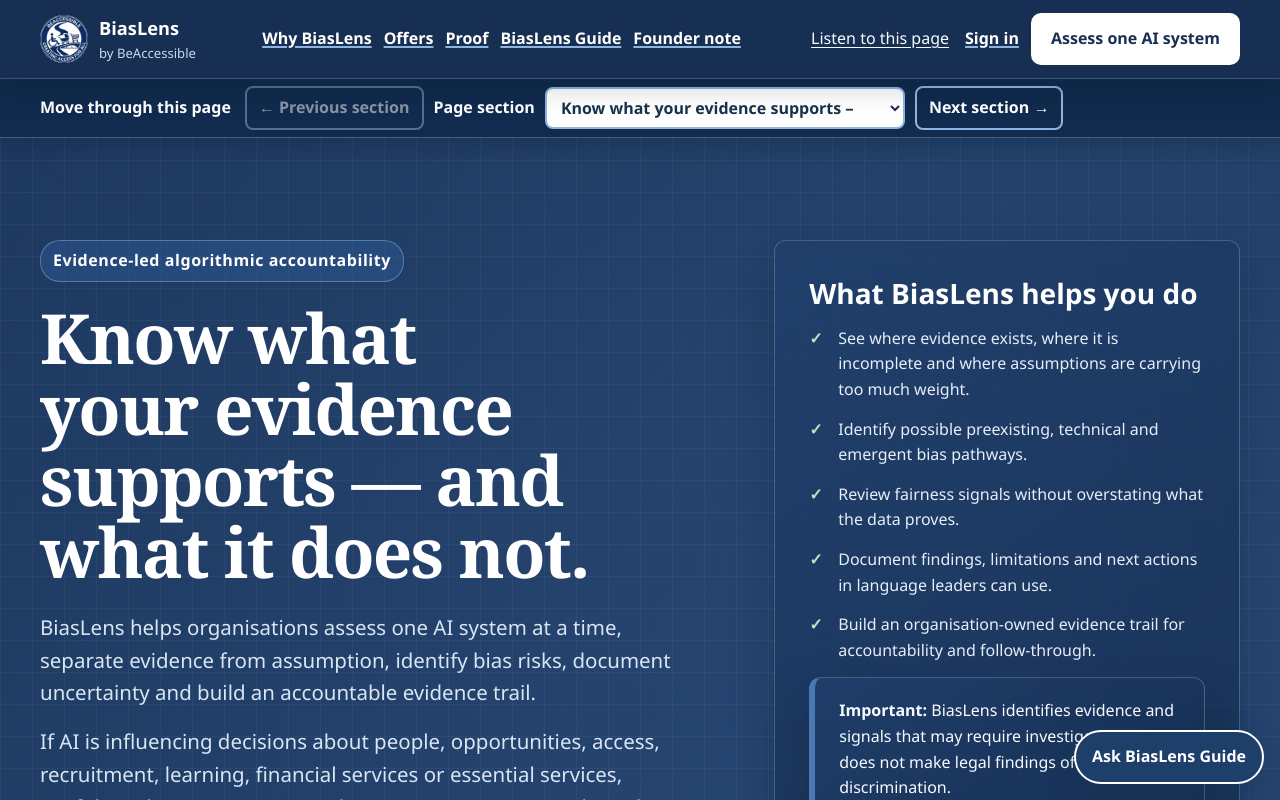
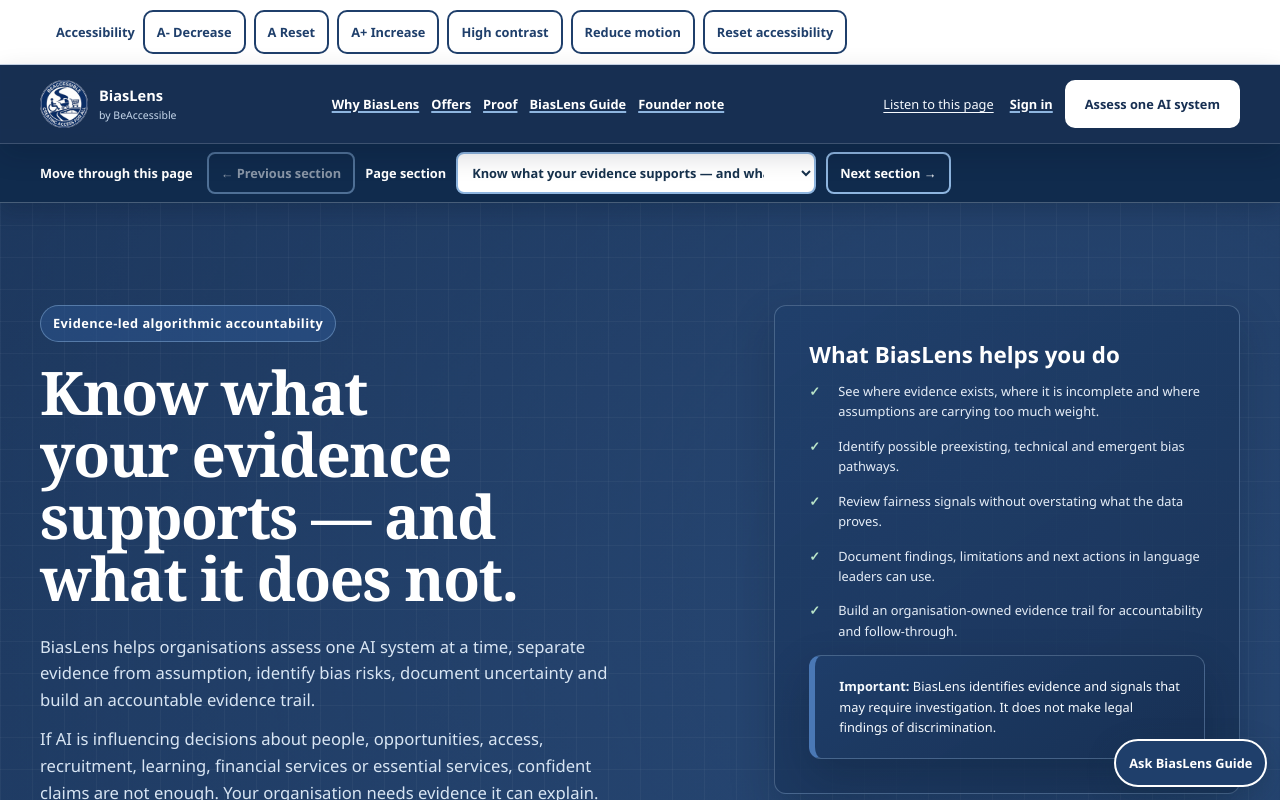
Before and after one commit to laggiesfl/BiasLens-Full-Platform, a Next.js app: page / in a window 1280 px wide. Shown: the top 800 px of the page. Built offline with nearby package versions, Linux system fonts and the light colour scheme.

Commit message:
feat: add shared BiasLens accessibility controls

```diff
--- a/src/app/globals.css
+++ b/src/app/globals.css
@@ -665,3 +665,72 @@
     scroll-behavior: auto !important;
   }
 }
+
+/* ---------- Shared accessibility controls ---------- */
+.biaslens-accessibility-bar {
+  background: var(--ba-white);
+  border-bottom: 1px solid var(--ba-border);
+  color: var(--ba-text);
+  position: relative;
+  z-index: 50;
+}
+.biaslens-accessibility-inner {
+  max-width: var(--maxw);
+  margin: 0 auto;
+  padding: 10px 16px;
+  display: flex;
+  flex-wrap: wrap;
+  align-items: center;
+  gap: 8px;
+}
+.biaslens-accessibility-inner button {
+  min-height: 44px;
+  padding: 8px 12px;
+  border: 2px solid var(--ba-deep-blue);
+  border-radius: var(--radius-btn);
+  background: var(--ba-white);
+  color: var(--ba-deep-blue);
+  font: inherit;
+  font-weight: 700;
+  cursor: pointer;
+}
+.biaslens-accessibility-inner button:hover,
+.biaslens-accessibility-inner button[aria-pressed="true"] {
+  background: var(--ba-deep-blue);
+  color: var(--ba-white);
+}
+html.biaslens-high-contrast {
+  --ba-deep-blue: #000000;
+  --ba-mid-blue: #000000;
+  --ba-soft-blue: #000000;
+  --ba-dark-blue: #000000;
+  --ba-text: #000000;
+  --ba-text-secondary: #000000;
+  --ba-border: #000000;
+  --ba-border-control: #000000;
+  --ba-tint-1: #ffffff;
+  --ba-tint-2: #ffffff;
+  --ba-tint-3: #ffffff;
+  --ba-shadow: transparent;
+}
+html.biaslens-high-contrast body,
+html.biaslens-high-contrast .card,
+html.biaslens-high-contrast .public-card {
+  background: #ffffff;
+  color: #000000;
+}
+html.biaslens-reduce-motion,
+html.biaslens-reduce-motion * {
+  scroll-behavior: auto !important;
+  animation-duration: 0.01ms !important;
+  animation-iteration-count: 1 !important;
+  transition-duration: 0.01ms !important;
+}
+@media (prefers-reduced-motion: reduce) {
+  *, *::before, *::after {
+    scroll-behavior: auto !important;
+    animation-duration: 0.01ms !important;
+    animation-iteration-count: 1 !important;
+    transition-duration: 0.01ms !important;
+  }
+}
--- a/src/app/layout.tsx
+++ b/src/app/layout.tsx
@@ -2,6 +2,7 @@
 import "./globals.css";
 import "./public-pages.css";
 import "./public-accessibility-fixes.css";
+import { AccessibilityControls } from "@/components/AccessibilityControls";
 
 export const metadata: Metadata = {
   metadataBase: new URL("https://biaslens.beaccessible.co.za"),
@@ -30,7 +31,7 @@
 }) {
   return (
     <html lang="en">
-      <body>{children}</body>
+      <body><AccessibilityControls />{children}</body>
     </html>
   );
 }
--- /dev/null
+++ b/src/components/AccessibilityControls.tsx
@@ -0,0 +1,71 @@
+"use client";
+
+import { useEffect, useState } from "react";
+
+const TEXT_KEY = "biaslens-text-size";
+const CONTRAST_KEY = "biaslens-high-contrast";
+const MOTION_KEY = "biaslens-reduce-motion";
+
+function initialTextSize() {
+  if (typeof window === "undefined") return 100;
+  const saved = Number(window.localStorage.getItem(TEXT_KEY));
+  return Number.isFinite(saved) ? Math.min(Math.max(saved, 80), 200) : 100;
+}
+
+function initialFlag(key: string) {
+  return typeof window !== "undefined" && window.localStorage.getItem(key) === "true";
+}
+
+export function AccessibilityControls() {
+  const [textSize, setTextSize] = useState(initialTextSize);
+  const [highContrast, setHighContrast] = useState(() => initialFlag(CONTRAST_KEY));
+  const [reduceMotion, setReduceMotion] = useState(() => initialFlag(MOTION_KEY));
+  const [status, setStatus] = useState("");
+
+  useEffect(() => {
+    const root = document.documentElement;
+    root.style.fontSize = `${textSize}%`;
+    root.classList.toggle("biaslens-high-contrast", highContrast);
+    root.classList.toggle("biaslens-reduce-motion", reduceMotion);
+    window.localStorage.setItem(TEXT_KEY, String(textSize));
+    window.localStorage.setItem(CONTRAST_KEY, String(highContrast));
+    window.localStorage.setItem(MOTION_KEY, String(reduceMotion));
+  }, [textSize, highContrast, reduceMotion]);
+
+  function changeTextSize(next: number) {
+    setTextSize(next);
+    setStatus(`Text size set to ${next} percent.`);
+  }
+
+  function resetAll() {
+    setTextSize(100);
+    setHighContrast(false);
+    setReduceMotion(false);
+    setStatus("Accessibility settings reset.");
+  }
+
+  return (
+    <section className="biaslens-accessibility-bar" aria-label="Accessibility controls">
+      <div className="biaslens-accessibility-inner">
+        <strong>Accessibility</strong>
+        <button type="button" onClick={() => changeTextSize(Math.max(textSize - 10, 80))} aria-label="Decrease text size">
+          A- Decrease
+        </button>
+        <button type="button" onClick={() => changeTextSize(100)} aria-label="Reset text size">
+          A Reset
+        </button>
+        <button type="button" onClick={() => changeTextSize(Math.min(textSize + 10, 200))} aria-label="Increase text size">
+          A+ Increase
+        </button>
+        <button type="button" aria-pressed={highContrast} onClick={() => { setHighContrast((value) => !value); setStatus(`High contrast ${highContrast ? "disabled" : "enabled"}.`); }}>
+          High contrast
+        </button>
+        <button type="button" aria-pressed={reduceMotion} onClick={() => { setReduceMotion((value) => !value); setStatus(`Reduce motion ${reduceMotion ? "disabled" : "enabled"}.`); }}>
+          Reduce motion
+        </button>
+        <button type="button" onClick={resetAll}>Reset accessibility</button>
+        <span className="sr-only" aria-live="polite">{status}</span>
+      </div>
+    </section>
+  );
+}
--- a/src/components/public/ListenToPage.tsx
+++ b/src/components/public/ListenToPage.tsx
@@ -47,7 +47,9 @@
     }
 
     const target = document.getElementById(targetId);
-    const text = target?.innerText.replace(/\s+/g, " ").trim();
+    const clone = target?.cloneNode(true) as HTMLElement | undefined;
+    clone?.querySelectorAll("input, textarea, select, button, [data-speech-exclude]").forEach((element) => element.remove());
+    const text = clone?.innerText.replace(/\s+/g, " ").trim();
     if (!text) {
       setStatus("There is no page text available to read.");
       return;
```
Also changed, not shown: 1 other file (tests, documents, lock files or other folders).
